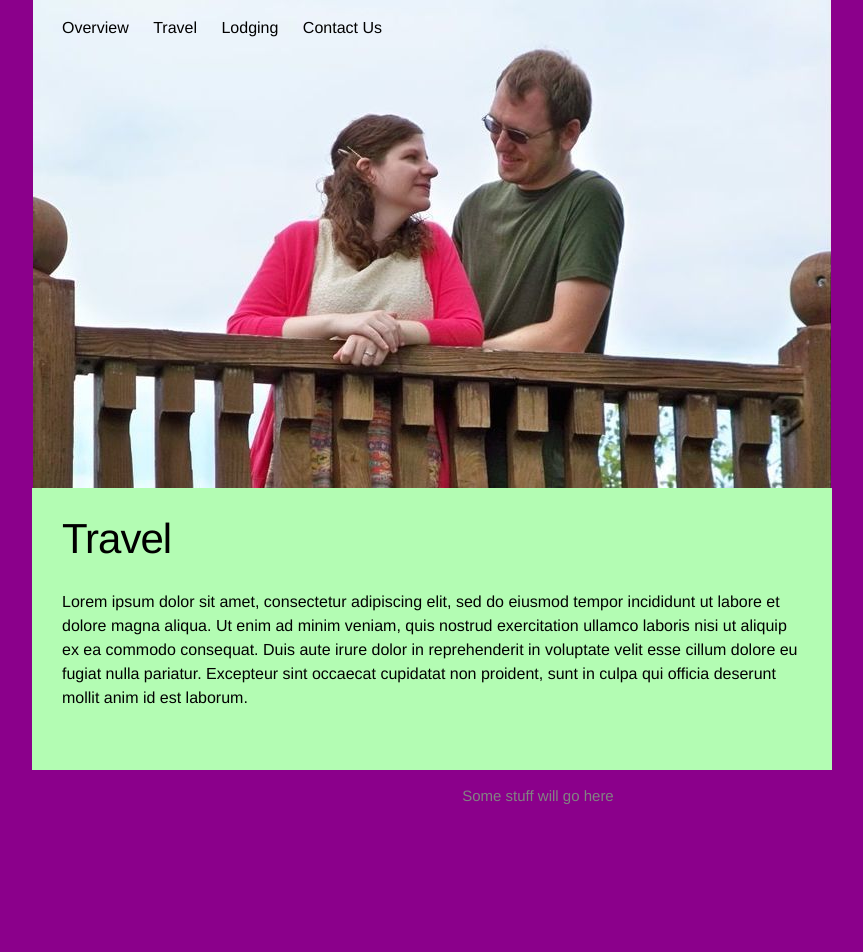
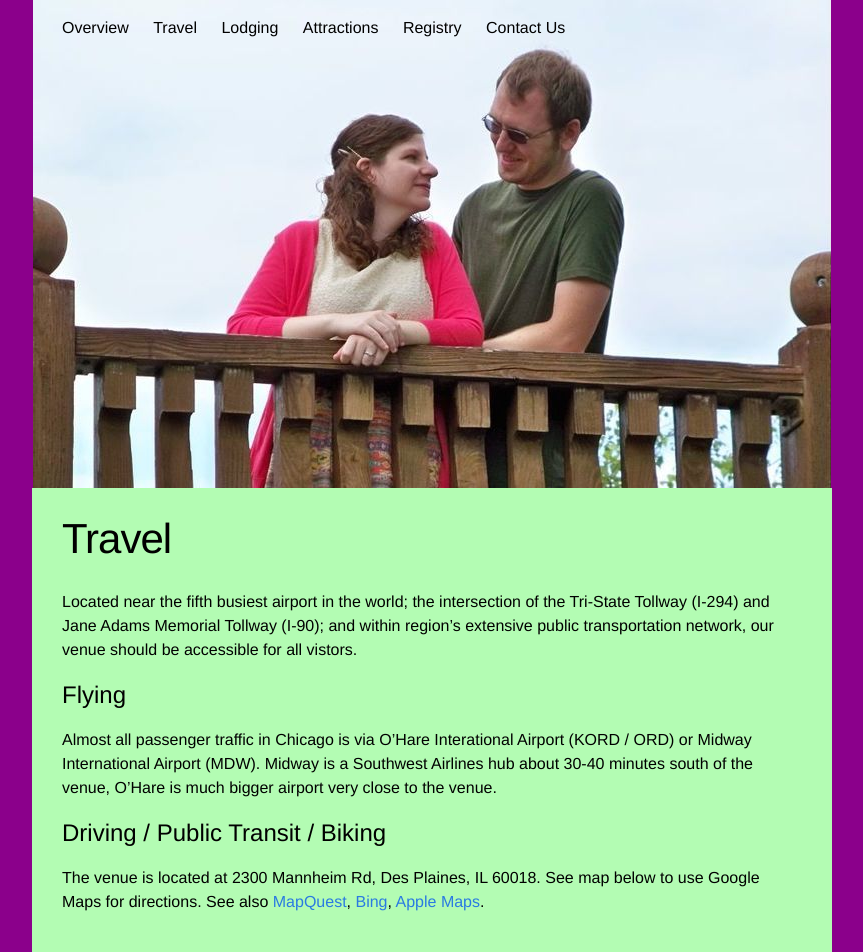
Before and after one commit to sargas/wedding-site, a Jekyll site: the page built from travel.md, in a window 1280 px wide. Shown: the top 952 px of the page, without its empty margins (208-1071 px from the left). Built offline with Jekyll 4.4.1, drawn with Linux system fonts in a browser that asks for light colours; before the commit the page ends 900 px from its top, so only the background shows below that; some of the changed text lies outside the part shown; grey boxes are pictures that could not be loaded.

Commit message:
Add travel information and new stub pages

```diff
--- a/_data/pages.yml
+++ b/_data/pages.yml
@@ -7,5 +7,11 @@
 - title: Lodging
   url: /lodging/
 
+- title: Attractions
+  url: /attractions/
+
+- title: Registry
+  url: /registry
+
 - title: Contact Us
   url: /contactus/
--- a/index.html
+++ b/index.html
@@ -6,6 +6,6 @@
 
   <h1 class="page-heading">Welcome to the Wedding Website for Shayna and Joseph</h1>
 
-  Lorem ipsum dolor sit amet, consectetur adipiscing elit. Aliquam pharetra ex at lobortis tincidunt. In vulputate felis et nibh faucibus consectetur. Suspendisse sit amet elementum nisl. Sed ullamcorper eros justo, a suscipit justo luctus nec. Phasellus porttitor, ligula quis rhoncus imperdiet, nisi purus iaculis sem, et vulputate nunc sem eget mi. Donec at nulla id purus pulvinar molestie. Cras placerat ac velit sit amet eleifend. Nulla sagittis tincidunt est, sed pellentesque enim consectetur at. Quisque posuere lacus ut libero imperdiet vehicula. Praesent tristique, ipsum quis lobortis sodales, massa nisl porttitor arcu, in porta urna odio in risus. Sed malesuada risus sed iaculis consequat. Fusce mattis ac purus quis euismod.
+  Thank you for visiting! Our wedding is Sunday, May 17<sup>th</sup>, 2015 at the <a href="www.fountainblue.com">Fountain Blue - Banquets & Conference Center</a>. <a href="/travel">Directions</a> are provided on this site, as are information on <a href="/lodging">accomidations</a> and local <a href="/attractions">sites</a> to see while in the Chicago / Des Plaines area.
 
 </div>
--- a/travel.md
+++ b/travel.md
@@ -4,4 +4,20 @@
 permalink: /travel/
 ---
 
-Lorem ipsum dolor sit amet, consectetur adipiscing elit, sed do eiusmod tempor incididunt ut labore et dolore magna aliqua. Ut enim ad minim veniam, quis nostrud exercitation ullamco laboris nisi ut aliquip ex ea commodo consequat. Duis aute irure dolor in reprehenderit in voluptate velit esse cillum dolore eu fugiat nulla pariatur. Excepteur sint occaecat cupidatat non proident, sunt in culpa qui officia deserunt mollit anim id est laborum.
+Located near the fifth busiest airport in the world; the intersection of the Tri-State Tollway (I-294) and Jane Adams Memorial Tollway (I-90); and within region's extensive public transportation network, our venue should be accessible for all vistors.
+
+# Flying
+Almost all passenger traffic in Chicago is via O'Hare Interational Airport (KORD / ORD) or Midway International Airport (MDW). Midway is a Southwest Airlines hub about 30-40 minutes south of the venue, O'Hare is much bigger airport very close to the venue.
+
+# Driving / Public Transit / Biking
+The venue is located at 2300 Mannheim Rd, Des Plaines, IL 60018. See map below to use Google Maps for directions.
+See also <a href="mapq.st/1wJkB8Z">MapQuest</a>, <a href="binged.it/1A3w9uc">Bing</a>, <a href="maps.apple.com/?saddr=2300+Mannheim+Rd,+Des+Plaines,+IL">Apple Maps</a>.
+
+<iframe src="https://www.google.com/maps/embed?pb=!1m18!1m12!1m3!1d2964.4793580779833!2d-87.88738200000002!3d42.01144800000001!2m3!1f0!2f0!3f0!3m2!1i1024!2i768!4f13.1!3m3!1m2!1s0x880fb6505110a01d%3A0xc5459439e3114fb8!2sFountain+Blue!5e0!3m2!1sen!2sus!4v1416157242927" width="100%" height="450" frameborder="0" style="border:0"></iframe>
+
+# Train / Bus From Out of Town
+As an uncited <a href="https://en.wikipedia.org/w/index.php?title=History_of_passenger_rail_in_Chicago&oldid=621520361">sentence</a> on Wikipedia says, "During the heyday of rail transportation in the first half of the 20th century, Chicago reigned as the undisputed railroad center of the United States". Needless to say, public transportation from anywhere in the country to Chicago is still possible.
+
+See <a href="www.amtrak.com">Amtrak</a> for a comfortable ride that may include dining cars, <a href="http://www.texaseagle.com/lounge.htm">sight-seeing</a> cars, and friendly conductors who wake you up when you've reached your destination. All Amtrak trains go to the Chicago Union Station, a scenic building itself. To use free airport shuttles offered by many hotels, take the Blue Line train (directions <a href="https://goo.gl/maps/EUAfG">here</a>) to O'Hare.
+
+Coming from Toledo, the most economical way to travel is either <a href="us.megabus.com/">Megabus</a> or <a href="www.greyhound.com">Greyhound</a>. To use free airport shuttles from O'Hare, the Blue Line trains can be taken from either the Megabus <a href="https://goo.gl/maps/2HaED">dropoff location</a> or from the Greyhound <a href="https://goo.gl/maps/i5HcM">Station</a>.
```
Also changed, not shown: attractions.md (added, +15 -0 lines), registry.md (added, +15 -0 lines).
